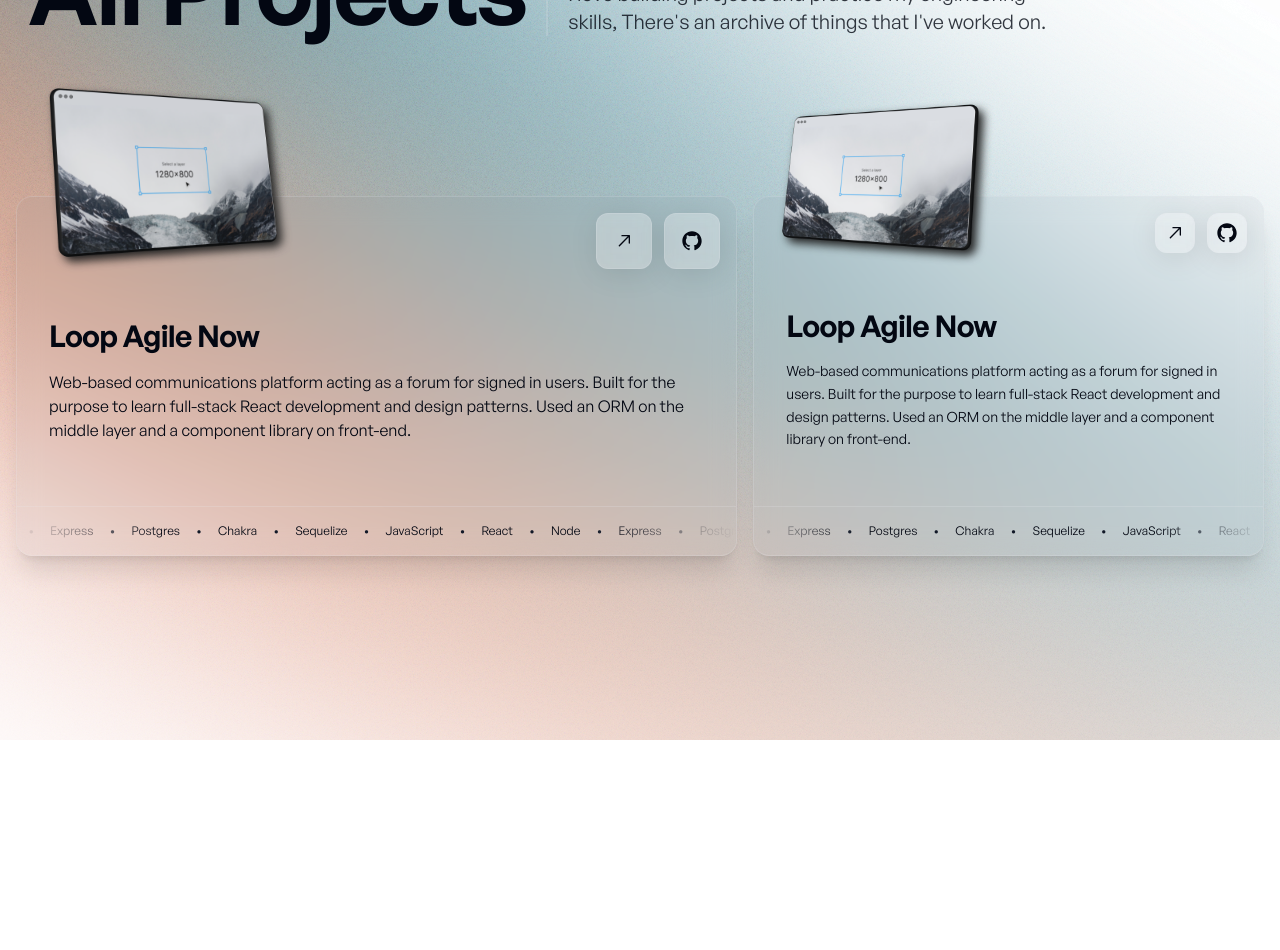
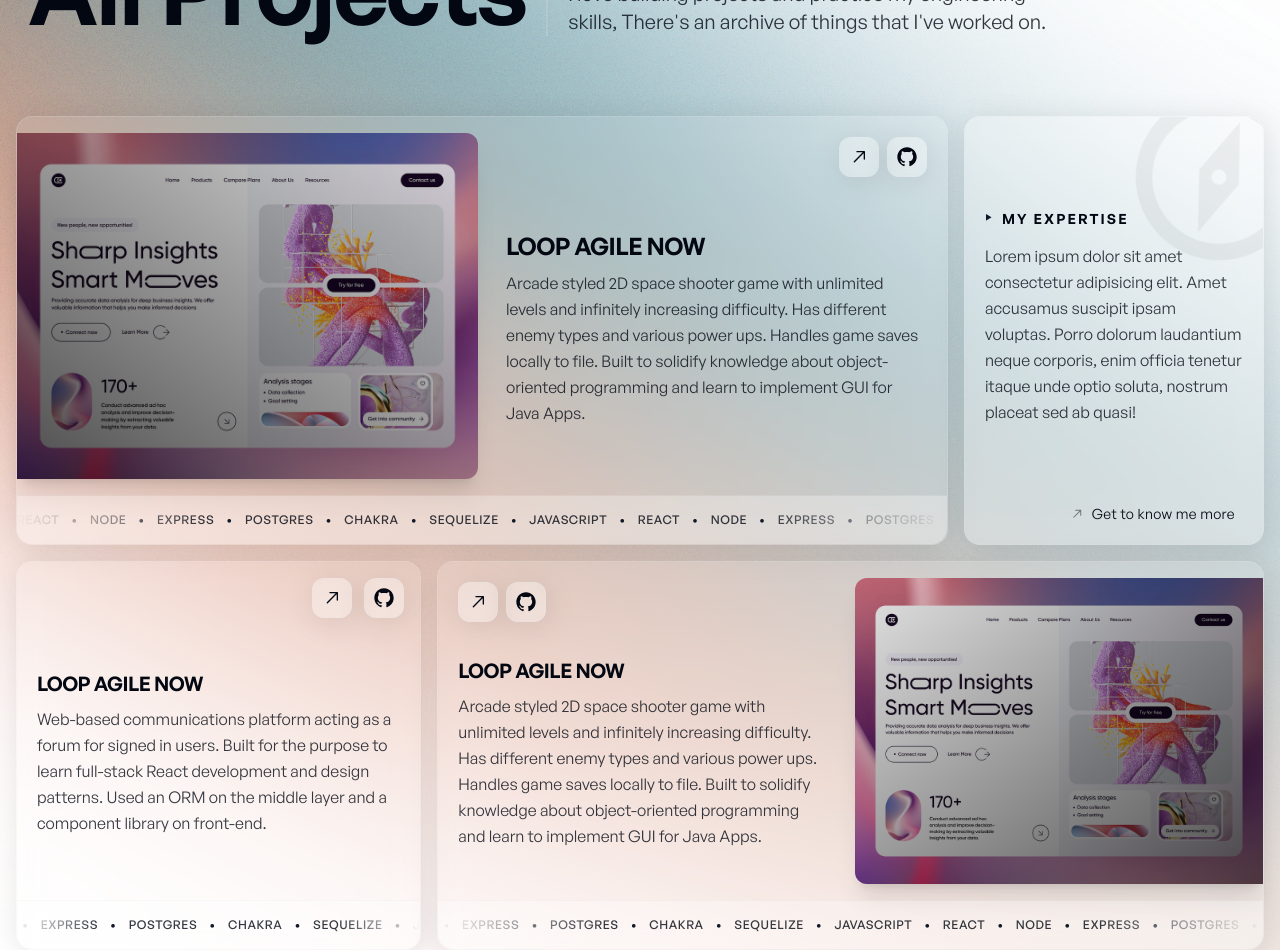
Before and after one commit to simstrom/snystrom.com, a Next.js app: page /projects in a window 1280 px wide. Shown: the part 220-1170 px from the top of the page. Before the commit the page ends 960 px from the top, so only its background shows below. Built offline with nearby package versions, Linux system fonts and the light colour scheme.

Commit message:
created main page for projects, improved infinite slider with more options

```diff
--- a/app/projects/page.tsx
+++ b/app/projects/page.tsx
@@ -1,72 +1,156 @@
+'use client';
+
 import Button from '@/components/ui/button';
 import HorizontalScroller from '@/components/ui/horizontalScroller';
 import PageHeader from '@/components/ui/pageHeader';
-import { IconArrowUpRight, IconGithub } from '@/lib/icons';
-import type { Metadata } from 'next';
+import { IconArrowUpRight, IconCompass, IconGithub } from '@/lib/icons';
 import Image from 'next/image';
+import Link from 'next/link';
+import { useState } from 'react';
 
-export const metadata: Metadata = {
-	title: 'Simon Nyström - Projects',
-};
+// export const metadata: Metadata = {
+// 	title: 'Simon Nyström - Projects',
+// };
 
 const items = ['React', 'Node', 'Express', 'Postgres', 'Chakra', 'Sequelize', 'JavaScript'];
 
+interface CursorPosition {
+	x: number;
+	y: number;
+}
+
 export default function Projects() {
+	const [isHovered, setIsHovered] = useState(false);
+
 	return (
-		<main className="flex flex-col items-center mt-40 gap-20">
+		<main className="flex flex-col items-center mt-32 gap-8 sm:mt-40 sm:gap-20">
 			<PageHeader
 				title="All Projects"
 				content="I love building projects and practice my engineering skills, There's an archive of things that I've worked on."
 			/>
-			<div className="grid grid-cols-1 md:grid-cols-12 gap-4 mt-20">
+			<div className="grid grid-cols-1 md:grid-cols-12 gap-4">
 				{/* LARGE */}
-				<div className="md:col-span-7 relative rounded-2xl w-full flex flex-col justify-between min-h-[360px] border bg-gray-500/5 shadow-xl backdrop-blur-md">
-					<div className="px-4 sm:px-8 py-4 flex flex-col mt-14 justify-center h-full gap-y-4">
-						<h3 className="text-2xl sm:text-3xl font-serif">Loop Agile Now</h3>
-						<p className="text-pretty leading-relaxed text-sm sm:text-base">
+				<div
+					onMouseEnter={() => setIsHovered(true)}
+					onMouseLeave={() => setIsHovered(false)}
+					className="col-span-12 lg:col-span-9 relative rounded-2xl w-full flex flex-col justify-between lg:min-h-[360px] border bg-background/10 shadow-shadow backdrop-blur-md"
+				>
+					<div className="grid grid-cols-6 gap-2">
+						<div className="relative col-span-2 lg:col-span-3 py-4 flex items-center">
+							<div className="relative rounded-r-xl h-full">
+								<Image
+									src="/images/webpic.png"
+									alt=""
+									width={600}
+									height={450}
+									draggable={false}
+									className="select-none h-full w-full object-cover rounded-r-xl shadow-xl object-right-bottom lg:object-right"
+								/>
+								<div className="absolute inset-0 bg-gradient-to-tr from-black/70 to-black/10 rounded-r-xl"></div>
+							</div>
+						</div>
+						<div className="col-span-4 lg:col-span-3 py-5 px-3 sm:px-5 flex flex-col h-full gap-y-2 pt-20 lg:pt-16 justify-center">
+							<h3 className="text-xl xl:text-2xl uppercase text-balance">Loop Agile Now</h3>
+							<p className="text-pretty text-foreground/80">
+								Arcade styled 2D space shooter game with unlimited levels and infinitely increasing
+								difficulty. Has different enemy types and various power ups. Handles game saves
+								locally to file. Built to solidify knowledge about object-oriented programming and
+								learn to implement GUI for Java Apps.
+							</p>
+						</div>
+					</div>
+					<div className="border-t">
+						<div className="relative overflow-hidden py-4 text-xs uppercase tracking-wider font-medium text-foreground/80 bg-background/30 rounded-b-2xl select-none">
+							<HorizontalScroller
+								items={items}
+								separator="•"
+								pauseOnHover={false}
+								startOnHover={true}
+								isHovered={isHovered}
+							/>
+						</div>
+					</div>
+					<div className="flex space-x-2 absolute top-5 right-3 sm:right-5">
+						<Button size="icon">
+							<IconArrowUpRight />
+						</Button>
+						<Button size="icon">
+							<IconGithub />
+						</Button>
+					</div>
+				</div>
+
+				{/* SIDE CONTENT */}
+				<Link
+					href="/about"
+					className="relative overflow-hidden hidden lg:flex lg:col-span-3 p-5 flex-col h-full justify-center rounded-2xl w-full lg:min-h-[360px] border bg-background/30 shadow-shadow backdrop-blur-md group"
+				>
+					<div className="flex-1 flex flex-col justify-center">
+						<h3 className="text-sm uppercase tracking-widest">
+							<span className="text-primary text-lg mr-2">‣</span>
+							My Expertise
+						</h3>
+						<p className="text-pretty text-foreground/80 py-3">
+							Lorem ipsum dolor sit amet consectetur adipisicing elit. Amet accusamus suscipit ipsam
+							voluptas. Porro dolorum laudantium neque corporis, enim officia tenetur itaque unde
+							optio soluta, nostrum placeat sed ab quasi!
+						</p>
+					</div>
+					{/* LINK START */}
+					<div className="inline-flex w-fit gap-2 items-center ml-auto text-sm tracking-wide pr-2">
+						<IconArrowUpRight
+							width={14}
+							height={14}
+							className="text-foreground/50 group-hover:text-foreground group-hover:translate-x-1.5 group-hover:-translate-y-0.5 group-hover:scale-110 transition-transform duration-500"
+						/>
+						<span className="relative group-hover:translate-x-1.5 transition-transform duration-500">
+							Get to know me more
+							<span className="absolute bottom-0 left-0 w-full h-0.5 bg-primary transition scale-x-0 origin-left group-hover:scale-x-100 duration-500" />
+						</span>
+					</div>
+
+					<div className="absolute -z-10 -top-10 -right-14 dark:text-background/50 text-foreground/5 -rotate-12 animate-spinner [animation-play-state:paused] group-hover:[animation-play-state:running]">
+						<IconCompass width={200} height={200} />
+					</div>
+				</Link>
+
+				{/* <div className="lg:col-span-2 relative rounded-2xl w-full md:min-h-[360px] border bg-background/10 shadow-shadow backdrop-blur-md">
+					<motion.div
+						initial={{ filter: 'grayscale(100%)' }}
+						whileHover={{ filter: 'none' }}
+						transition={{ duration: 0.3 }}
+						className="relative h-full rounded-2xl"
+					>
+						<Image
+							src="/images/gallery/trecime.jpg"
+							alt=""
+							width={600}
+							height={450}
+							draggable={false}
+							className="select-none h-full w-full object-cover rounded-2xl"
+						/>
+						<motion.div
+							whileHover={{ opacity: 0.5 }}
+							className="absolute inset-0 bg-gradient-to-t from-black/90 to-black/20 rounded-2xl"
+						></motion.div>
+						<motion.div className="absolute inset-0 w-full h-full flex flex-col justify-end p-6 text-xl text-foreground/80">
+							I also do adventure photography
+						</motion.div>
+					</motion.div>
+				</div> */}
+
+				{/* SMALL NO IMAGE */}
+				<div className="col-span-12 md:col-span-5 lg:col-span-4 relative rounded-2xl w-full flex flex-col justify-between min-h-[300px] border bg-background/10 shadow-shadow backdrop-blur-md">
+					<div className="py-5 px-3 sm:px-5 flex flex-col h-full gap-y-2 pt-16 lg:pt-16 justify-center">
+						<h3 className="text-xl uppercase text-balance">Loop Agile Now</h3>
+						<p className="text-pretty text-foreground/80">
 							Web-based communications platform acting as a forum for signed in users. Built for the
 							purpose to learn full-stack React development and design patterns. Used an ORM on the
 							middle layer and a component library on front-end.
 						</p>
 					</div>
 					<div className="border-t">
-						<div className="relative overflow-hidden py-4 text-xs font-mono">
-							<HorizontalScroller items={items} separator="•" />
-						</div>
-					</div>
-					<div className="flex space-x-3 absolute top-4 right-4">
-						<Button size="icon" className="sm:w-14 sm:h-14">
-							<IconArrowUpRight />
-						</Button>
-						<Button size="icon" className="sm:w-14 sm:h-14">
-							<IconGithub />
-						</Button>
-					</div>
-					<div className="absolute w-44 -top-16 left-1 sm:w-60 sm:-top-28 sm:left-6">
-						<Image
-							src="/images/mockup-right.png"
-							alt=""
-							width={602}
-							height={440}
-							draggable={false}
-							className="select-none"
-							style={{ filter: 'drop-shadow(5px 5px 5px #222)' }}
-						/>
-					</div>
-				</div>
-
-				{/* SMALL */}
-				<div className="md:col-span-5 relative rounded-2xl w-full flex flex-col justify-between min-h-[360px] border bg-gray-500/5 shadow-xl backdrop-blur-md">
-					<div className="px-4 sm:px-8 py-4 flex flex-col mt-14 justify-center h-full gap-y-4">
-						<h3 className="text-2xl sm:text-3xl font-serif">Loop Agile Now</h3>
-						<p className="text-pretty leading-relaxed text-sm">
-							Web-based communications platform acting as a forum for signed in users. Built for the
-							purpose to learn full-stack React development and design patterns. Used an ORM on the
-							middle layer and a component library on front-end.
-						</p>
-					</div>
-					<div className="border-t">
-						<div className="relative overflow-hidden py-4 text-xs font-mono">
+						<div className="relative overflow-hidden py-4 text-xs uppercase tracking-wider font-medium text-foreground/80 bg-background/30 rounded-b-2xl select-none">
 							<HorizontalScroller items={items} separator="•" />
 						</div>
 					</div>
@@ -78,16 +162,46 @@ export default function Projects() {
 							<IconGithub />
 						</Button>
 					</div>
-					<div className="absolute w-44 -top-16 left-1 sm:w-52 sm:-top-24 sm:left-6">
-						<Image
-							src="/images/mockup-left.png"
-							alt=""
-							width={602}
-							height={440}
-							draggable={false}
-							className="select-none"
-							style={{ filter: 'drop-shadow(5px 5px 5px #222)' }}
-						/>
+				</div>
+
+				{/* INVERTED */}
+				<div className="col-span-12 md:col-span-7 lg:col-span-8 relative rounded-2xl w-full flex flex-col justify-between lg:min-h-[360px] border bg-background/10 shadow-shadow backdrop-blur-md">
+					<div className="grid grid-cols-6 gap-2">
+						<div className="col-span-4 lg:col-span-3 py-5 px-3 sm:px-5 flex flex-col h-full gap-y-2 pt-20 lg:pt-16 justify-center">
+							<h3 className="text-xl uppercase text-balance">Loop Agile Now</h3>
+							<p className="text-pretty text-foreground/80">
+								Arcade styled 2D space shooter game with unlimited levels and infinitely increasing
+								difficulty. Has different enemy types and various power ups. Handles game saves
+								locally to file. Built to solidify knowledge about object-oriented programming and
+								learn to implement GUI for Java Apps.
+							</p>
+						</div>
+						<div className="relative col-span-2 lg:col-span-3 py-4 flex items-center">
+							<div className="relative rounded-l-xl h-full">
+								<Image
+									src="/images/webpic.png"
+									alt=""
+									width={600}
+									height={450}
+									draggable={false}
+									className="select-none h-full w-full object-cover rounded-l-xl shadow-xl object-left-bottom lg:object-left"
+								/>
+								<div className="absolute inset-0 bg-gradient-to-tl from-black/70 to-black/10 rounded-l-xl"></div>
+							</div>
+						</div>
+					</div>
+					<div className="border-t">
+						<div className="relative overflow-hidden py-4 text-xs uppercase tracking-wider font-medium text-foreground/80 bg-background/30 rounded-b-2xl select-none">
+							<HorizontalScroller items={items} separator="•" />
+						</div>
+					</div>
+					<div className="flex space-x-2 absolute top-5 left-3 sm:left-5">
+						<Button size="icon">
+							<IconArrowUpRight />
+						</Button>
+						<Button size="icon">
+							<IconGithub />
+						</Button>
 					</div>
 				</div>
 			</div>
--- a/components/ui/horizontalScroller.tsx
+++ b/components/ui/horizontalScroller.tsx
@@ -7,6 +7,8 @@ interface ScrollerProps {
 	items: any;
 	separator?: string;
 	pauseOnHover?: boolean;
+	startOnHover?: boolean;
+	isHovered?: boolean;
 	children?: React.ReactNode;
 	className?: string;
 }
@@ -15,6 +17,8 @@ export default function HorizontalScroller({
 	items,
 	separator,
 	pauseOnHover = true,
+	startOnHover = false,
+	isHovered,
 	children,
 	className,
 }: ScrollerProps) {
@@ -25,6 +29,14 @@ export default function HorizontalScroller({
 	useEffect(() => {
 		addAnimation();
 	}, []);
+
+	// useEffect(() => {
+	// 	if (startOnHover && isHovered && !start) {
+	// 		setStart(true);
+	// 	} else if (startOnHover && !isHovered && start) {
+	// 		setStart(false);
+	// 	}
+	// }, [isHovered]);
 
 	const addAnimation = () => {
 		if (containerRef.current && scrollerRef.current) {
@@ -52,9 +64,10 @@ export default function HorizontalScroller({
 			<ul
 				ref={scrollerRef}
 				className={cn(
-					'flex gap-4 w-max items-center',
+					'flex gap-3 w-max items-center',
 					start && 'animate-scroll ',
-					pauseOnHover && 'hover:[animation-play-state:paused]'
+					pauseOnHover && 'hover:[animation-play-state:paused]',
+					startOnHover && !isHovered && '[animation-play-state:paused]'
 				)}
 			>
 				{items.map((item: any, idx: number) => (
--- a/lib/icons.tsx
+++ b/lib/icons.tsx
@@ -151,3 +151,11 @@ export function IconSun(props: React.SVGAttributes<any>) {
 		</svg>
 	);
 }
+
+export function IconCompass(props: React.SVGAttributes<any>) {
+	return (
+		<svg viewBox="0 0 24 24" fill="currentColor" height="20" width="20" {...props}>
+			<path d="M7 17l3.2-6.8L17 7l-3.2 6.8L7 17m5-5.9a.9.9 0 00-.9.9.9.9 0 00.9.9.9.9 0 00.9-.9.9.9 0 00-.9-.9M12 2a10 10 0 0110 10 10 10 0 01-10 10A10 10 0 012 12 10 10 0 0112 2m0 2a8 8 0 00-8 8 8 8 0 008 8 8 8 0 008-8 8 8 0 00-8-8z" />
+		</svg>
+	);
+}
```
Also changed, not shown: public/images/webpic.png (added).
